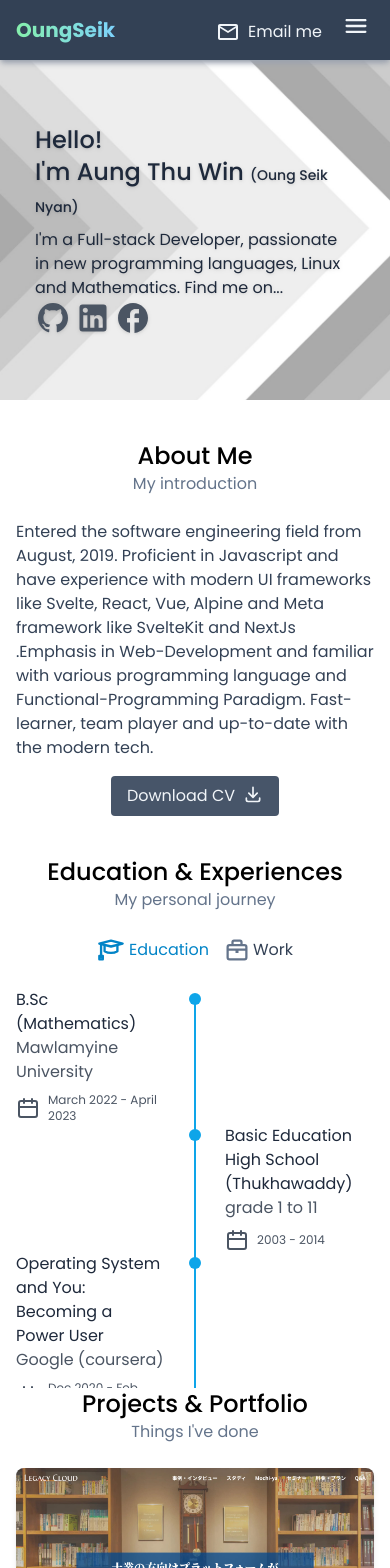
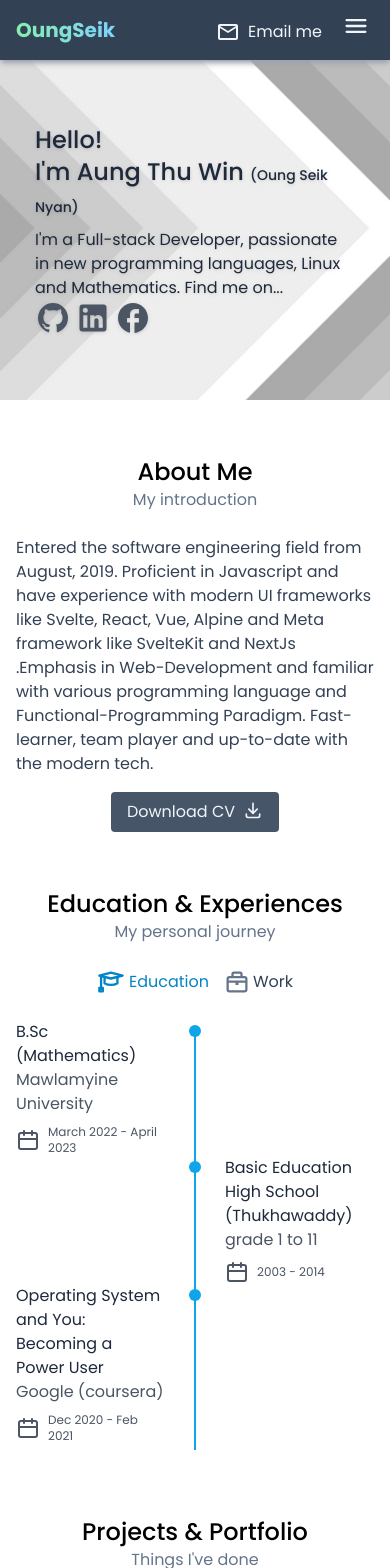
Before and after one commit to Oungseik/Oungseik.github.io, a SvelteKit app: page / in a window 390 px wide. Shown: the top 1568 px of the page. Built offline with nearby package versions, Linux system fonts and the light colour scheme.

Commit message:
style: add some more padding in mobile breakpoint

```diff
--- a/src/routes/AboutMeSection.svelte
+++ b/src/routes/AboutMeSection.svelte
@@ -1,4 +1,4 @@
-<section class="px-4 py-10 md:px-10 md:py-28">
+<section class="px-4 py-14 md:px-10 md:py-28">
 	<div class="mb-6 text-center">
 		<h2 class="text-2xl font-medium md:text-4xl" id="about">About Me</h2>
 		<p class="text-slate-500 md:text-lg">My introduction</p>
--- a/src/routes/ExperiencesSection.svelte
+++ b/src/routes/ExperiencesSection.svelte
@@ -3,7 +3,7 @@
 	let tabCondition = "education";
 </script>
 
-<section class="overflow-hidden px-4 py-10 pt-0 md:px-10 md:py-28 md:pt-0">
+<section class="overflow-hidden px-4 py-14 pt-0 md:px-10 md:py-28 md:pt-0">
 	<div class="mb-6 text-center">
 		<h2 class="text-2xl font-medium md:text-4xl" id="experiences">Education &amp; Experiences</h2>
 		<p class="text-slate-500 md:text-lg">My personal journey</p>
@@ -59,7 +59,7 @@
 		</button>
 	</div>
 
-	<div class="h-[360px] sm:h-64">
+	<div class="h-[440px] sm:h-64">
 		{#if tabCondition === "work"}
 			<div
 				class="mx-auto grid max-w-3xl text-slate-700 md:mt-8 md:text-lg"
--- a/src/routes/ProjectsSection.svelte
+++ b/src/routes/ProjectsSection.svelte
@@ -30,7 +30,7 @@
 	];
 </script>
 
-<section class="overflow-hidden px-4 py-10 pt-0 md:px-10 md:py-20">
+<section class="overflow-hidden px-4 py-14 pt-0 md:px-10 md:py-20">
 	<div class="mx-auto max-w-3xl">
 		<div class="mb-6 text-center">
 			<h2 class="text-2xl font-medium md:text-4xl" id="projects">Projects &amp; Portfolio</h2>
```
Also changed, not shown: src/routes/SkillsSection.svelte (+6 -6 lines).
